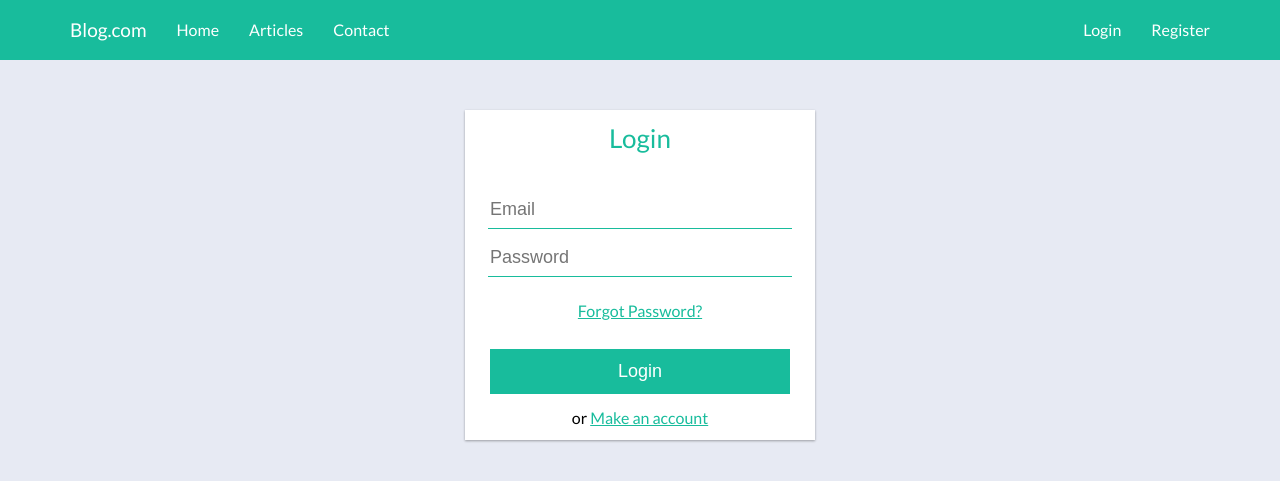
After one commit to jorodev/Blog, a PHP site: page /login.php in a window 1280 px wide. The commit adds this page. Shown: the top 481 px of the page. Run offline with PHP 8.4, Linux system fonts and the light colour scheme.

Commit message:
Front-end: Added login page

```diff
--- a/assets/css/index.css
+++ b/assets/css/index.css
@@ -1,5 +1,8 @@
+/* GLOBAL */
+
 body {
     font-family: 'Lato', sans-serif;
+    background: #E7EAF3;
 }
 
 .container {
--- /dev/null
+++ b/assets/css/login.css
@@ -0,0 +1,52 @@
+.login-wrapper {
+    width: 100%;
+    height: 100%;
+    background: #E7EAF3;
+}
+
+.login-main--box {
+    width: 350px;
+    height: 300px;
+    background: #fff;
+    margin: 50px auto;
+    text-align: center;
+    padding: 15px 0;
+    box-shadow: 0 1px 3px rgba(0,0,0,0.12), 0 1px 2px rgba(0,0,0,0.24);
+}
+
+.login-heading {
+    font-size: 26px;
+    color: #18BC9C;
+    margin-bottom: 40px;
+}
+
+.login-form input[type=email],
+.login-form input[type=password] {
+    width: 300px;
+    height: 35px;
+    margin-bottom: 10px;
+    font-size: 18px;
+    border: 0;
+    border-bottom: 1px solid #18BC9C;
+}
+
+.login-form input[type=submit] {
+    width: 300px;
+    height: 45px;
+    margin-top: 30px;
+    font-size: 18px;
+    background: #18BC9C;
+    border: 1px solid #18BC9C;
+    color: #fff;
+    transition: all 0.2s ease-in;
+    cursor: pointer;
+}
+
+.login-form input[type=submit]:hover {
+    background: transparent;
+    color: #18BC9C;
+}
+
+.login-form a {
+    color: #18BC9C;
+}
--- /dev/null
+++ b/includes/footer.inc.php
@@ -0,0 +1,3 @@
+    <script src="assets/js/script.js"></script>
+    </body>
+</html>
--- a/includes/nav.inc.php
+++ b/includes/nav.inc.php
@@ -6,19 +6,21 @@
         <meta name="viewport" content="width=device-width, initial-scale=1">
         <link rel="stylesheet" href="assets/css/reset.css">
         <link rel="stylesheet" href="assets/css/index.css">
+        <link rel="stylesheet" href="assets/css/login.css">
         <link href="https://fonts.googleapis.com/css?family=Lato" rel="stylesheet">
+        <!-- <script src="https://ajax.googleapis.com/ajax/libs/jquery/3.2.1/jquery.min.js"></script> -->
     </head>
     <body>
         <div class="main-nav-wrapper">
-            <nav class="main-nav container">
+            <nav class="main-nav container" id="myTopnav">
                 <a class="main-nav--logo" href="index.php">Blog.com</a>
                 <ul class="main-nav--menu">
-                    <li><a class="active" href="index.php">Home</a></li>
+                    <li><a href="index.php">Home</a></li>
                     <li><a href="#">Articles</a></li>
                     <li><a href="#">Contact</a></li>
                 </ul>
                 <ul class="main-nav--login">
-                    <li><a href="#">Login</a></li>
+                    <li><a href="login.php">Login</a></li>
                     <li><a href="#">Register</a></li>
                 </ul>
             </nav>
--- a/index.php
+++ b/index.php
@@ -66,5 +66,5 @@
         </article>
     </main>
 </div>
-    </body>
-</html>
+
+<?php include 'includes/footer.inc.php' ?>
--- /dev/null
+++ b/login.php
@@ -0,0 +1,18 @@
+<?php include 'includes/nav.inc.php' ?>
+
+<div class="login-wrapper">
+    <main class="login-main container">
+        <div class="login-main--box">
+            <h3 class="login-heading">Login</h3>
+            <form class="login-form" action="" method="POST">
+                <input type="email" name="email" placeholder="Email">
+                <input type="password" name="passowrd"placeholder="Password"><br /><br />
+                <a href="#">Forgot Password?</a>
+                <input type="submit" name="submit" value="Login"><br /><br />
+                or <a href="register.php">Make an account</a>
+            </form>
+        </div>
+    </main>
+</div>
+
+<?php include 'includes/footer.inc.php' ?>
```
Also changed, not shown: assets/js/script.js (added). Lines whose indentation alone changed are shown as unchanged.
